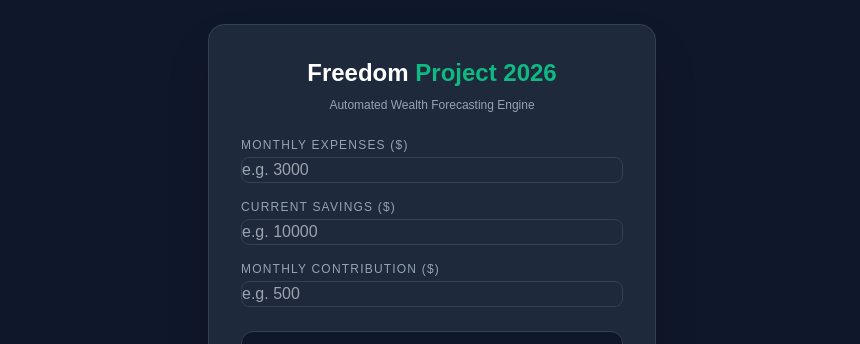
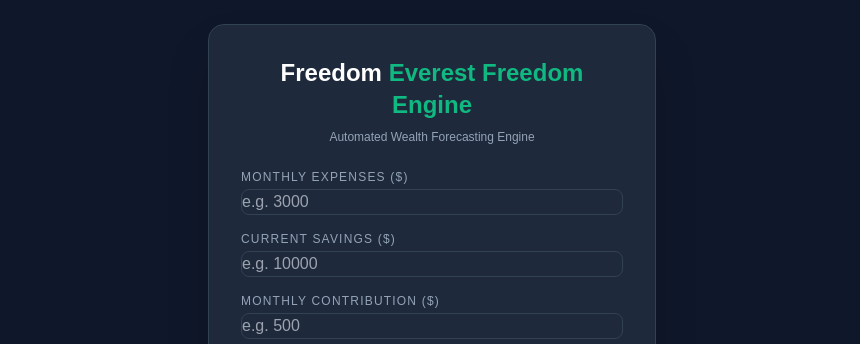
Before and after one commit to everestequity/everestequity.github.io, a plain HTML site: page index.html in a window 1280 px wide. Shown: the top 344 px of the page, without its empty margins (208-1068 px from the left). Drawn offline with nearby package versions, Linux system fonts and the light colour scheme.

Commit message:
Update index.html

```diff
--- a/index.html
+++ b/index.html
@@ -16,7 +16,7 @@
 </head>
 <body class="p-6 flex flex-col items-center">
     <div class="max-w-md w-full bg-slate-800 p-8 rounded-2xl shadow-2xl border border-slate-700">
-        <h1 class="text-2xl font-bold mb-2 text-center">Freedom <span class="accent-green">Project 2026</span></h1>
+        <h1 class="text-2xl font-bold mb-2 text-center">Freedom <span class="accent-green">Everest Freedom Engine</span></h1>
         <p class="text-slate-400 text-center text-xs mb-6">Automated Wealth Forecasting Engine</p>
 
         <div class="space-y-4">
```
